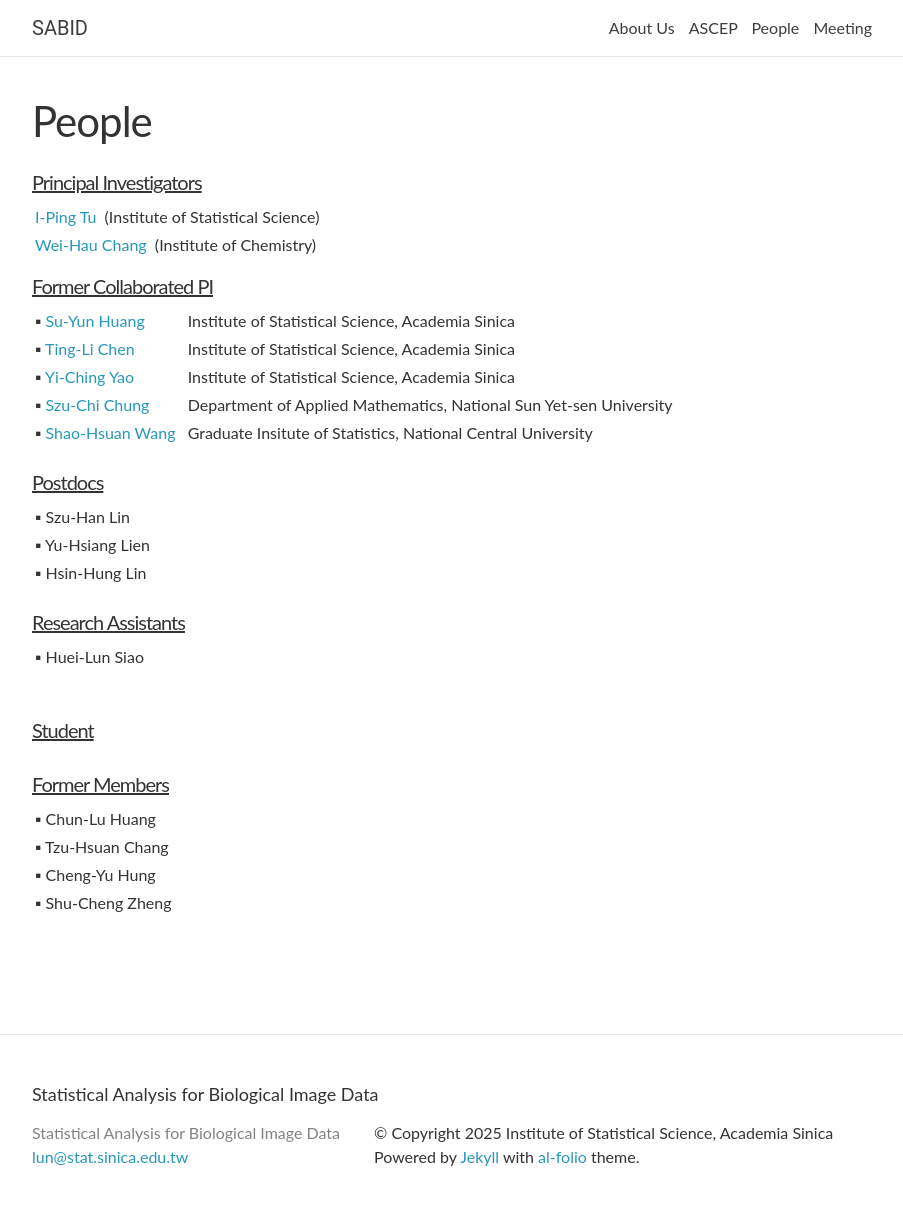
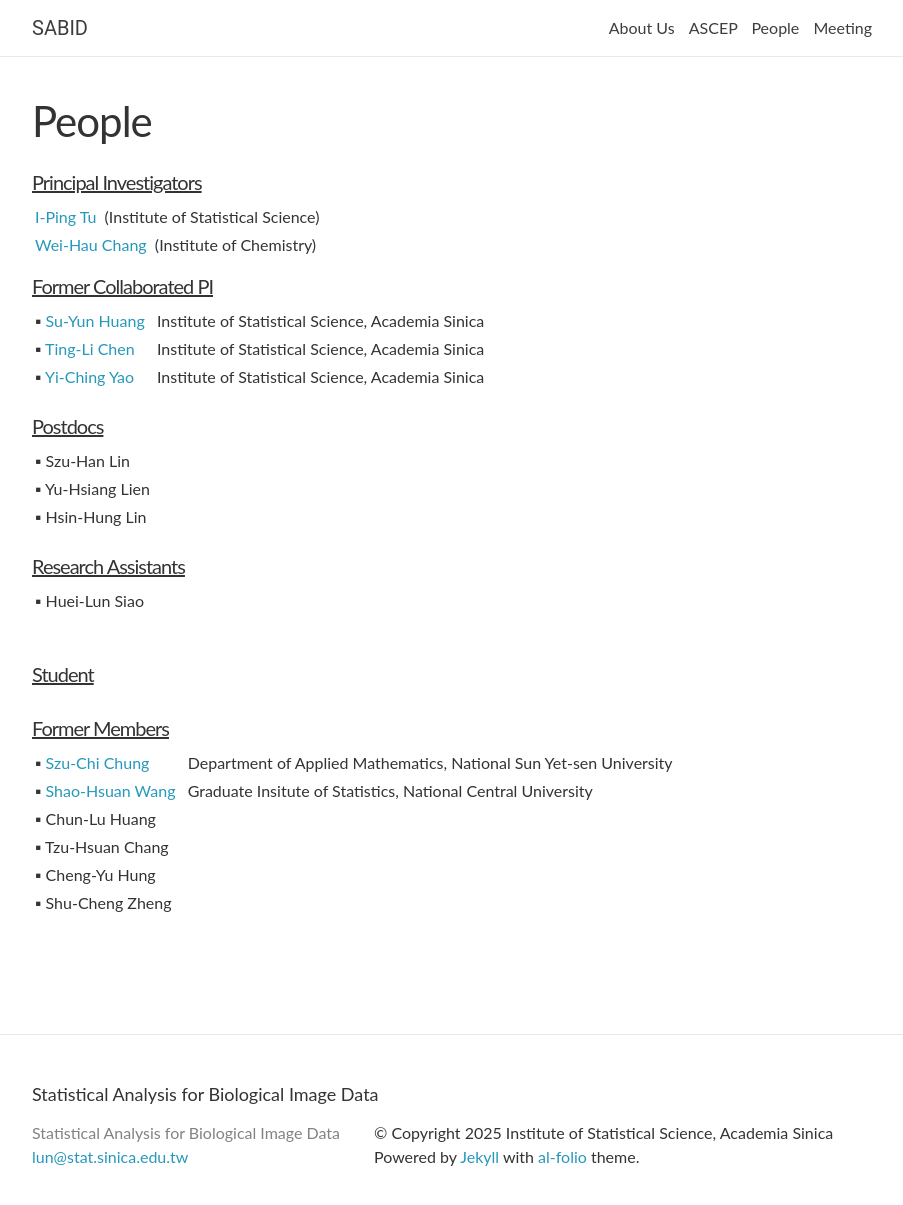
Before and after one commit to sabid-cryoem/sabid-cryoem.github.io, a Jekyll site: the page built from _pages/people.md, in a window 1280 px wide and 1230 px high. Shown: the top 1205 px of the window, without its empty margins (188-1091 px from the left). Built offline with Jekyll 4.4.1, drawn with Linux system fonts in a browser that asks for light colours; nearby versions of some CDN libraries; comment, search, counter and statistics services are not loaded.

Commit message:
Add files via upload

```diff
--- a/_pages/people.md
+++ b/_pages/people.md
@@ -46,14 +46,6 @@ title: People
         <tr>
             <td>▪ <a href="http://www.stat.sinica.edu.tw/yao/">Yi-Ching Yao</a></td>
             <td>       &nbsp;&nbsp;Institute of Statistical Science, Academia Sinica</td>
-        </tr>
-        <tr>
-            <td>▪ <a href="https://math.nsysu.edu.tw/p/406-1183-263491,r2843.php?Lang=zh-tw">Szu-Chi Chung</a></td>
-            <td>       &nbsp;&nbsp;Department of Applied Mathematics, National Sun Yet-sen University</td>
-        </tr>
-        <tr>
-            <td>▪ <a href="http://www.stat.ncu.edu.tw/index.php/faculty/more/312">Shao-Hsuan Wang</a></td>
-            <td>       &nbsp;&nbsp;Graduate Insitute of Statistics, National Central University</td>
         </tr>
     </tbody>
 </table>
@@ -105,6 +97,14 @@ title: People
 <h4 class="post-title"><u>Former Members</u></h4>
 <table>
     <tbody>
+            <tr>
+            <td>▪ <a href="https://math.nsysu.edu.tw/p/406-1183-263491,r2843.php?Lang=zh-tw">Szu-Chi Chung</a></td>
+            <td>       &nbsp;&nbsp;Department of Applied Mathematics, National Sun Yet-sen University</td>
+        </tr>
+        <tr>
+            <td>▪ <a href="http://www.stat.ncu.edu.tw/index.php/faculty/more/312">Shao-Hsuan Wang</a></td>
+            <td>       &nbsp;&nbsp;Graduate Insitute of Statistics, National Central University</td>
+        </tr>
         <tr>
             <td>
             ▪ Chun-Lu Huang
```
